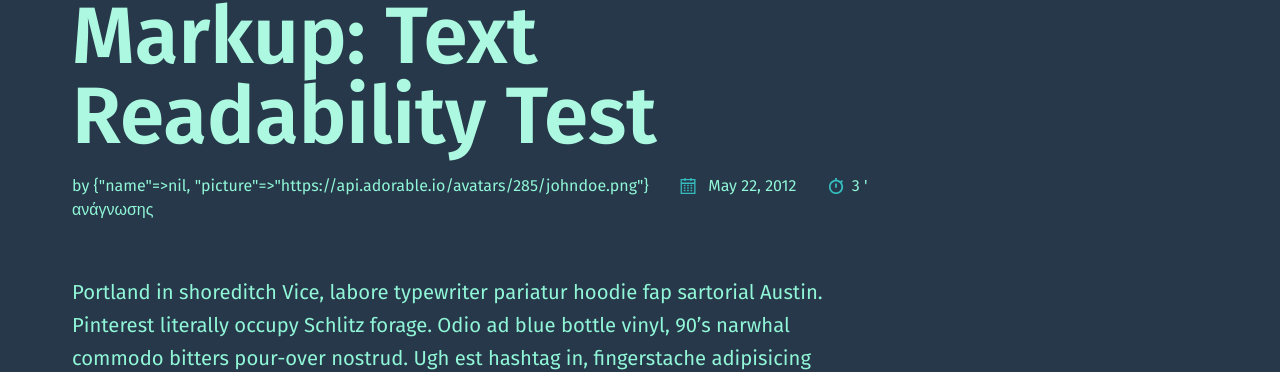
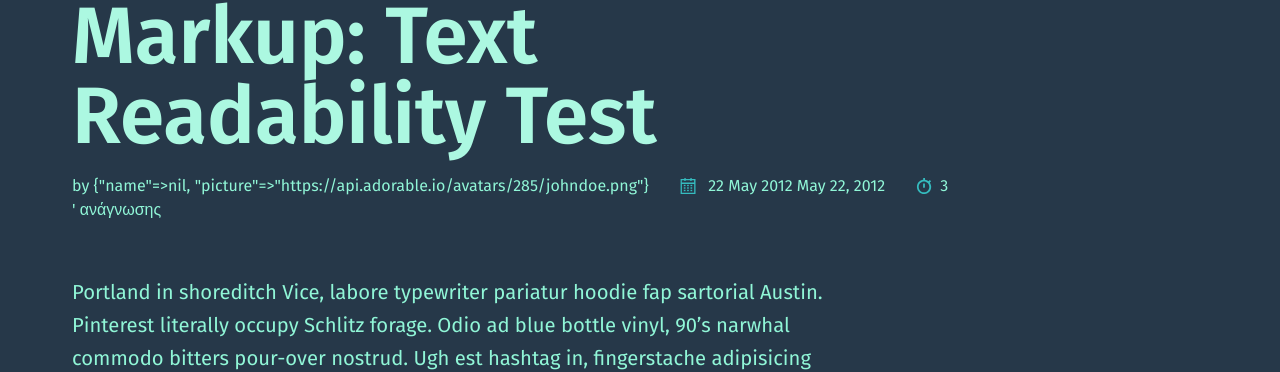
Before and after one commit to sunbliss/simple, a Jekyll site: the page built from _posts/2012-05-22-markup-text-readability.md, in a window 1280 px wide and 900 px high. Shown: the part 173-545 px from the top of the window. Built offline with Jekyll 4.4.1, drawn with Linux system fonts in a browser that asks for light colours; comment, search, counter and statistics services are not loaded; a style sheet for code colours, icons or effects is not loaded.

Commit message:
Update page-intro.html

```diff
--- a/_includes/page-intro.html
+++ b/_includes/page-intro.html
@@ -24,7 +24,7 @@
           <span class="byline-item">{{ author_name | prepend: 'by ' }}</span>{% endif %}
           <span class="byline-item">
             <span class="icon">{% include icon-calendar.svg %}</span>
-            <span class="post-meta">{% include translated_date.html date=post.date format="%-d %B %Y" lang="el" %}</span>
+            <span class="post-meta">{% include translated_date.html date=page.date format="%-d %B %Y" lang="el" %}</span>
             <time datetime="{{ page.date | date_to_xmlschema }}">{{ page.date | date: "%B %-d, %Y" }}</time>
           </span>
           {% if page.read_time %} <span class="byline-item"><span class="icon">{% include icon-stopwatch.svg %}</span>{% capture read_time %}{% include read-time.html %}{% endcapture %}{{ read_time | strip }}</span>{% endif %}
```
